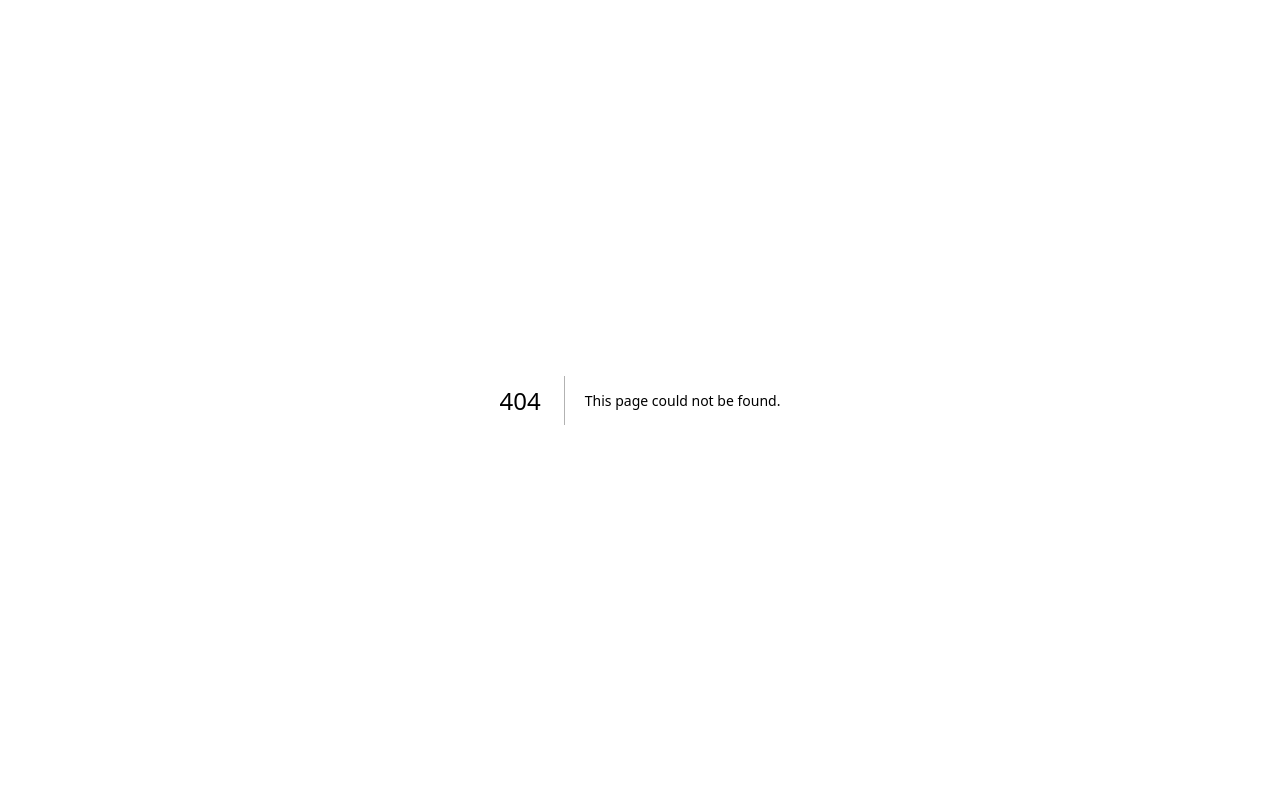
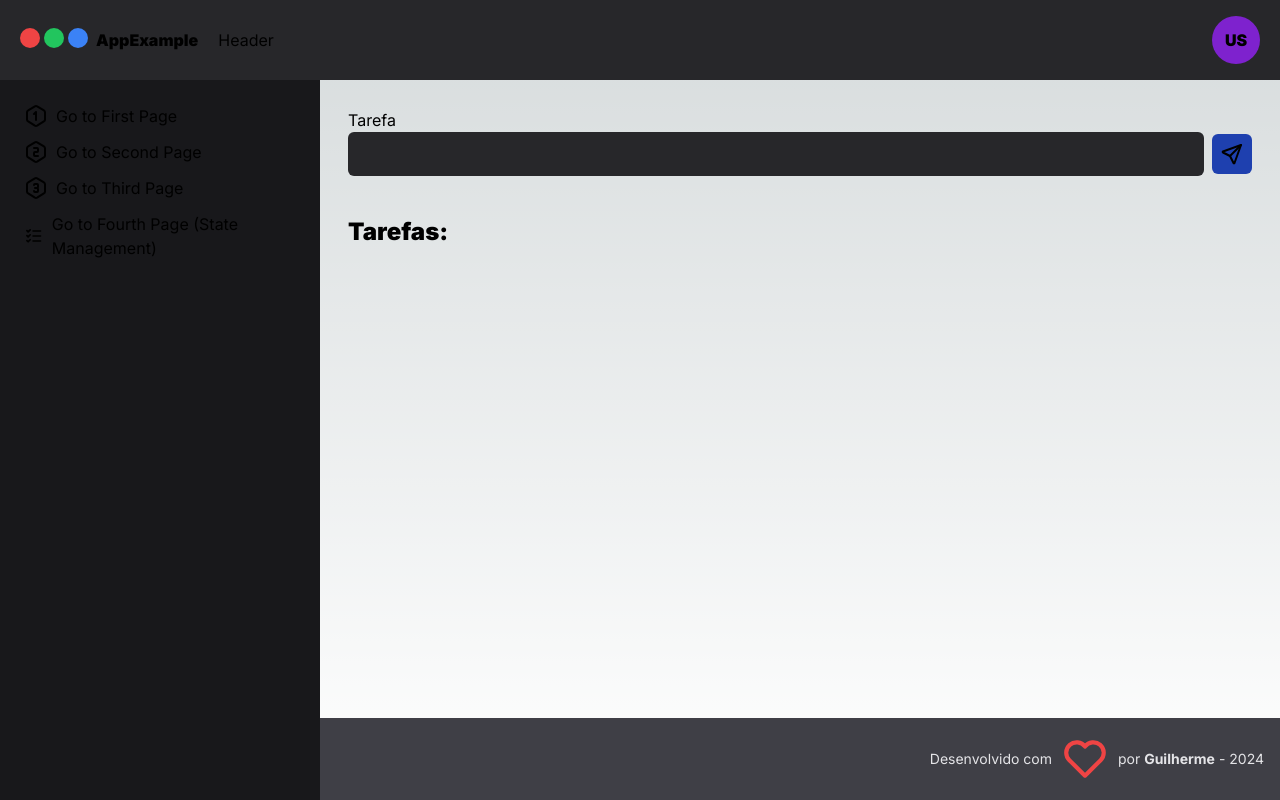
Before and after one commit to gui-ms/LayoutPractice, a Next.js app in the folder layout-next/: page /fourth in a window 1280 px wide. Before the commit this address had no page. Built offline with nearby package versions, Linux system fonts and the light colour scheme.

Commit message:
Added fourth exercise

```diff
--- /dev/null
+++ b/layout-next/src/app/(internal)/fourth/page.tsx
@@ -0,0 +1,60 @@
+'use client'
+import { IconMessage, IconSend, IconTrash } from "@tabler/icons-react"
+import { useState } from "react"
+
+export default function Page() {
+    const [name, setName] = useState<string> ('')
+    const [tasks, setTasks] = useState<string[]> ([])
+
+    function addTask() {
+        if(name) {
+            setTasks([...tasks, name])
+            setName('')
+        }
+    }
+
+    function removeTask(index: number) {
+        setTasks(tasks.filter((_,i) => i != index))
+    }
+    return (
+        <div className="flex flex-col gap-10">
+            <div className="flex flex-col">
+                <label htmlFor="task">Tarefa</label>
+                <div className="flex items-center justify-center gap-2">
+                    <input
+                        id="task"
+                        type="text"
+                        value={name}
+                        onChange={(e) => setName(e.target.value)}
+                        onKeyUp={(e) => {
+                            if(e.key == "Enter"){
+                                addTask()
+                            }
+                        }}
+                        className="bg-zinc-800 px-4 py-2 rounded-md outline-none text-xl flex-grow text-zinc-500"
+                    />
+                    <button onClick={addTask} className="rounded-md bg-blue-800 p-2">
+                        <IconSend />
+                    </button>
+
+                </div>
+            </div>
+            <div className="flex flex-col gap-2">
+                <h2 className="text-2xl font-black"> Tarefas: </h2>
+                <ul className="flex flex-col gap-3">
+                    {tasks.map((task, index) => {
+                        return (
+                            <li key={index} className="flex bg-zinc-800 rounded-md px-4 py-2">
+                                <span className="flex-grow">{task}</span>
+                                <IconTrash
+                                    size={18}
+                                    onClick={() => removeTask(index)}
+                                    className="text-red-500 cursor-pointer"/>
+                            </li>
+                        )
+                    })}
+                </ul>
+            </div>
+        </div>
+    )
+}
--- a/layout-next/src/components/template/MainMenu.tsx
+++ b/layout-next/src/components/template/MainMenu.tsx
@@ -1,6 +1,6 @@
 import Link from "next/link";
 import MenuItem from "./MenuItem";
-import { IconHexagon1, IconHexagon2, IconHexagon3 } from "@tabler/icons-react";
+import { IconHexagon1, IconHexagon2, IconHexagon3, IconListCheck } from "@tabler/icons-react";
 
 export default function MainMenu() {
 
@@ -19,6 +19,10 @@ export default function MainMenu() {
                     <IconHexagon3/>
                     <span>Go to Third Page </span>
                 </MenuItem>
+                <MenuItem link='/fourth' >
+                    <IconListCheck/>
+                    <span>Go to Fourth Page (State Management) </span>
+                </MenuItem>
             </nav>
         </aside>
     )
```
